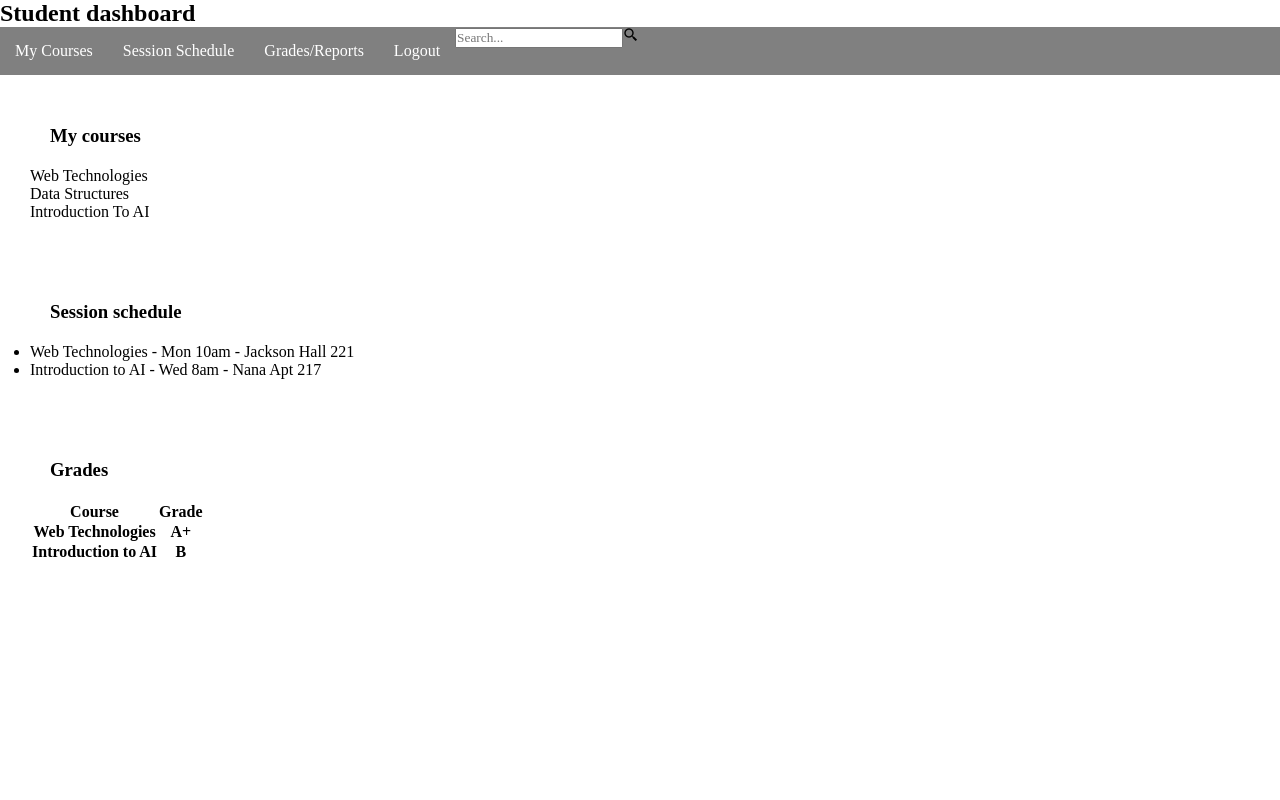
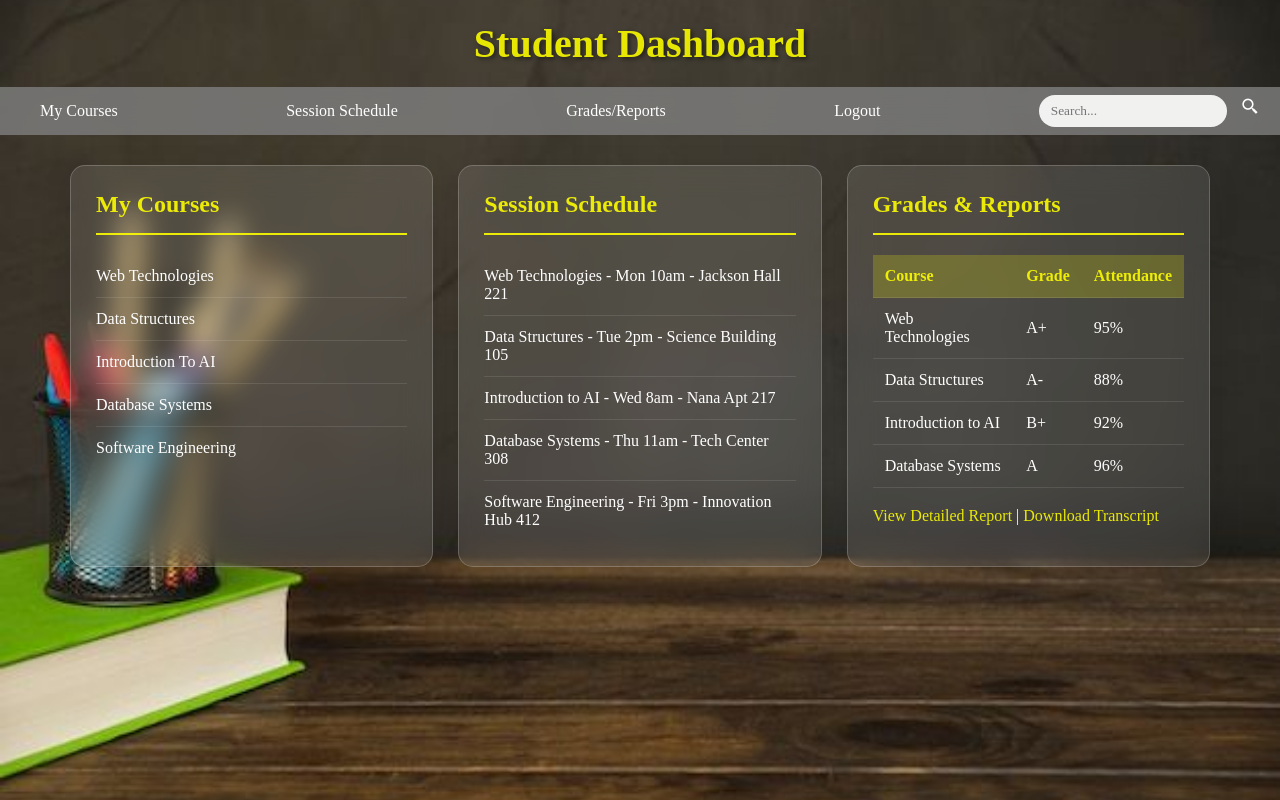
Before and after one commit to WonderRamah/LabProject_Ramatou_Salah_Hassane, a PHP site: page /student_dashboard.html in a window 1280 px wide. Run offline with PHP 8.4, Linux system fonts and the light colour scheme; lists and menus that the app fills with data are empty.

Commit message:
Add files via upload

```diff
--- a/student_dashboard.html
+++ b/student_dashboard.html
@@ -4,56 +4,82 @@
     <meta charset="UTF-8">
     <meta name="viewport" content="width=device-width, initial-scale=1.0">
     <link href='https://unpkg.com/boxicons@2.1.4/css/boxicons.min.css' rel='stylesheet'>
-    <link rel="stylesheet" href="styles2.css">
-    <title>Document</title>
+    <link rel="stylesheet" href="../css/styles2.css">
+    <title>Student Dashboard</title>
 </head>
-<body class="dashboard">
-    <h2>Student dashboard</h2>
+<body class="dashboard"  style="background-color: black;">
+    <h2>Student Dashboard</h2>
     <nav class="navbar">
         <ul>
             <li><a href="#courses">My Courses</a></li>
             <li><a href="#sessions">Session Schedule</a></li>
             <li><a href="#grades">Grades/Reports</a></li>
             <li><a href="login.html">Logout</a></li>
-            <li><input type="text" placeholder="Search..."><i class='bx bx-search-alt-2'></i></li>
+            <li>
+                <input type="text" placeholder="Search...">
+                <i class='bx bx-search-alt-2'></i>
+            </li>
         </ul>
-
     </nav>
 
     <!-- Main content Area -->
      <main class="dashboardContent">
-         <section id="couses" class="section">
-            <h3>My courses</h3>
-                <p>Web Technologies</p>
-                <p>Data Structures</p>
-                <p>Introduction To AI</p>
+         <section id="courses" class="section">
+            <h3>My Courses</h3>
+            <ul>
+                <li>Web Technologies</li>
+                <li>Data Structures</li>
+                <li>Introduction To AI</li>
+                <li>Database Systems</li>
+                <li>Software Engineering</li>
+            </ul>
         </section>
+
         <section id="session" class="section">
-            <h3>Session schedule</h3>
+            <h3>Session Schedule</h3>
             <ul>
                 <li>Web Technologies - Mon 10am - Jackson Hall 221</li>
+                <li>Data Structures - Tue 2pm - Science Building 105</li>
                 <li>Introduction to AI - Wed 8am - Nana Apt 217</li>
+                <li>Database Systems - Thu 11am - Tech Center 308</li>
+                <li>Software Engineering - Fri 3pm - Innovation Hub 412</li>
             </ul>
+        </section>
 
-        </section>
         <section id="grades" class="section">
-            <h3>Grades</h3>
+            <h3>Grades & Reports</h3>
             <table>
                 <tr>
                     <th>Course</th>
                     <th>Grade</th>
+                    <th>Attendance</th>
                 </tr>
                 <tr>
-                    <th>Web Technologies</th>
-                    <th>A+</th>
+                    <td>Web Technologies</td>
+                    <td>A+</td>
+                    <td>95%</td>
                 </tr>
                 <tr>
-                    <th>Introduction to AI</th>
-                    <th>B</th>
+                    <td>Data Structures</td>
+                    <td>A-</td>
+                    <td>88%</td>
+                </tr>
+                <tr>
+                    <td>Introduction to AI</td>
+                    <td>B+</td>
+                    <td>92%</td>
+                </tr>
+                <tr>
+                    <td>Database Systems</td>
+                    <td>A</td>
+                    <td>96%</td>
                 </tr>
             </table>
+            <p style="margin-top: 15px;">
+                <a href="#">View Detailed Report</a> |
+                <a href="#">Download Transcript</a>
+            </p>
         </section>
-
      </main>
 </body>
 </html>
--- a/styles2.css
+++ b/styles2.css
@@ -8,18 +8,24 @@
 .forRole {
     text-align: center;
     padding: 250px;
-    background: url("img.jpeg");
+    background: url("../images/img2.jpg");
     background-repeat: no-repeat;
     background-size: cover;
     background-position: center;
+    min-height: 100vh;
+    display: flex;
+    flex-direction: column;
+    justify-content: center;
+    align-items: center;
 }
 
 .choose {
     display: flex;
     justify-content: center;
     align-items: center;
-    gap: 50px;
+    gap: 30px;
     margin-top: 50px;
+    flex-wrap: wrap;
 }
 
 .choose a {
@@ -30,60 +36,170 @@
 }
 
 .choose .btn {
-    padding: 10px;
+    padding: 15px 30px;
     border-radius: 10px;
-    text-decoration: underline;
     background: transparent;
-
+    border: 2px solid rgba(255, 255, 255, 0.2);
+    backdrop-filter: blur(20px);
+    transition: all 0.3s ease;
+    min-width: 150px;
 }
 
-.dashboard .navbar ul{
+.choose .btn:hover {
+    background: rgba(255, 255, 255, 0.1);
+    transform: translateY(-3px);
+}
+
+.dashboard {
+    min-height: 100vh;
+    background: url("img.jpeg");
+    background-repeat: no-repeat;
+    background-size: cover;
+    background-position: center;
+    color: white;
+}
+
+.dashboard h2 {
+    text-align: center;
+    padding: 20px;
+    font-size: 2.5em;
+    color: rgba(255, 255, 0, 0.888);
+    text-shadow: 2px 2px 4px rgba(0, 0, 0, 0.5);
+}
+
+.dashboard .navbar ul {
     list-style-type: none;
-    background-color: gray;
+    background-color: rgba(128, 128, 128, 0.8);
     padding: 0px;
     margin: 0px;
     overflow: hidden;
+    display: flex;
+    justify-content: space-between;
+    align-items: center;
+    padding: 0 20px;
+    backdrop-filter: blur(10px);
 }
 
 .navbar a {
     color: white;
     text-decoration: none;
-    padding: 15px;
+    padding: 15px 20px;
     display: block;
     text-align: center;
+    transition: all 0.3s ease;
 }
+
 .navbar a:hover {
     background-color: rgba(255, 255, 0, 0.888);
+    color: #333;
 }
 
 .navbar li {
     float: left;
 }
 
-
-
-/* css styles for the dasboards*/
-* {
-    margin: 0;
-    padding: 0;
-    box-sizing: border-box;
-    font-family: 'Times New Roman', Times, serif;
+.navbar input[type="text"] {
+    padding: 8px 12px;
+    border: none;
+    border-radius: 20px;
+    margin-left: 10px;
+    background: rgba(255, 255, 255, 0.9);
 }
 
+.navbar .bx-search-alt-2 {
+    color: white;
+    margin-left: 10px;
+    font-size: 1.2em;
+    cursor: pointer;
+}
+
+/* Dashboard Content Styles */
+.dashboardContent {
+    padding: 30px;
+    display: grid;
+    grid-template-columns: repeat(auto-fit, minmax(350px, 1fr));
+    gap: 25px;
+    max-width: 1200px;
+    margin: 0 auto;
+}
 
 .section {
-    text-decoration: none;
-    padding: 30px;
-    gap: 20px;
+    background: rgba(255, 255, 255, 0.1);
+    padding: 25px;
+    border-radius: 15px;
+    backdrop-filter: blur(15px);
+    border: 1px solid rgba(255, 255, 255, 0.2);
+    box-shadow: 0 8px 32px rgba(0, 0, 0, 0.1);
+    transition: transform 0.3s ease;
+}
 
-
+.section:hover {
+    transform: translateY(-5px);
 }
 
 .section h3 {
-    padding: 20px;
+    padding: 0 0 15px 0;
+    margin-bottom: 20px;
+    border-bottom: 2px solid rgba(255, 255, 0, 0.888);
+    color: rgba(255, 255, 0, 0.888);
+    font-size: 1.5em;
 }
 
-grades {
-    display: grid;
-    gap: 20px;
+.section ul {
+    list-style: none;
+    padding: 0;
 }
+
+.section li {
+    padding: 12px 0;
+    border-bottom: 1px solid rgba(255, 255, 255, 0.1);
+    transition: all 0.3s ease;
+}
+
+.section li:hover {
+    background: rgba(255, 255, 255, 0.1);
+    padding-left: 10px;
+}
+
+.section li:last-child {
+    border-bottom: none;
+}
+
+.section p {
+    margin: 10px 0;
+    line-height: 1.6;
+}
+
+.section a {
+    color: rgba(255, 255, 0, 0.888);
+    text-decoration: none;
+    transition: all 0.3s ease;
+}
+
+.section a:hover {
+    text-decoration: underline;
+    color: #fff;
+}
+
+/* Table Styles */
+table {
+    width: 100%;
+    border-collapse: collapse;
+    margin-top: 15px;
+}
+
+table th, table td {
+    padding: 12px;
+    text-align: left;
+    border-bottom: 1px solid rgba(255, 255, 255, 0.1);
+}
+
+table th {
+    background: rgba(255, 255, 0, 0.2);
+    color: rgba(255, 255, 0, 0.888);
+    font-weight: bold;
+}
+
+table tr:hover {
+    background: rgba(255, 255, 255, 0.1);
+}
```
Also changed, not shown: faculty_dashboard.html (+36 -14 lines), faculty_intern_dashboard.html (+38 -17 lines), login.html (+6 -10 lines), role.html (+3 -4 lines), signup.html (+10 -9 lines), styles.css (+24 -9 lines), validation.js (+14 -7 lines).
